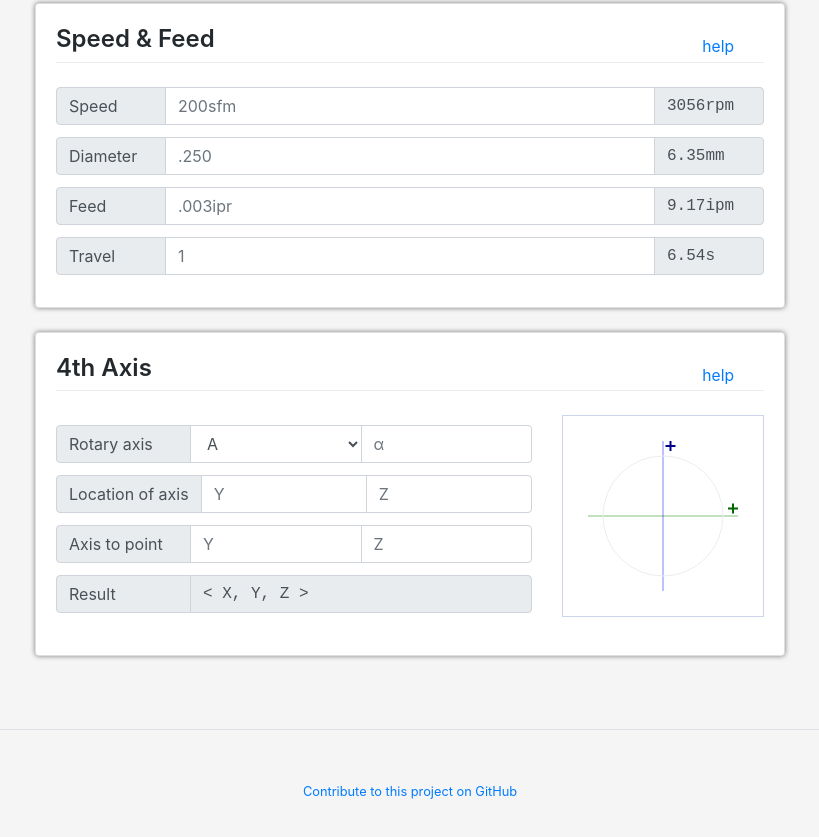
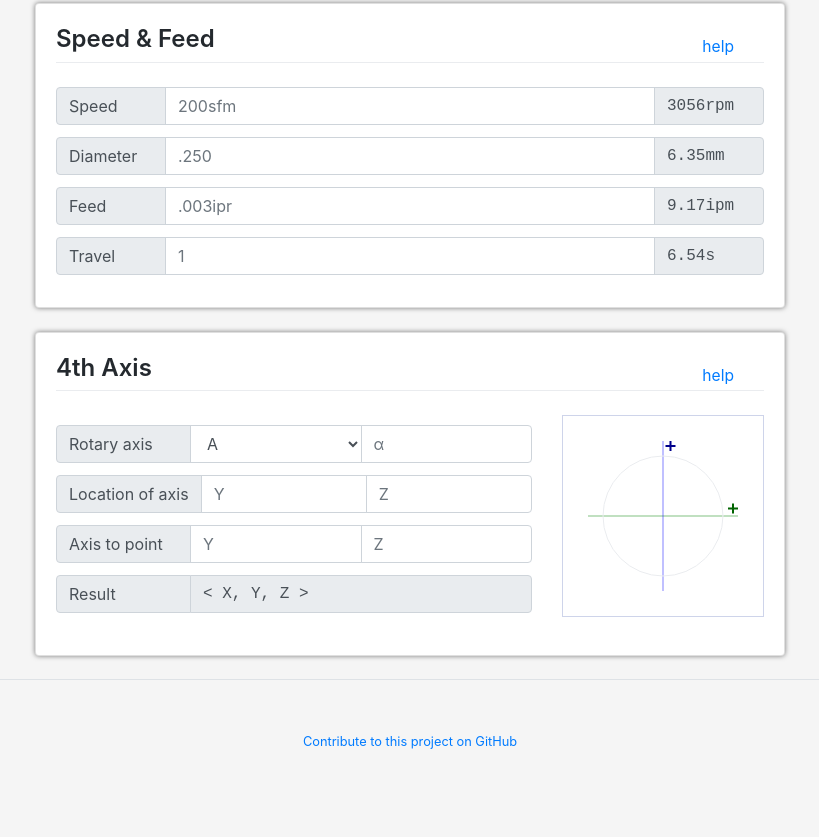
Before and after one commit to scottmwyant/CNCmath, a plain HTML site: page app.html in a window 1280 px wide. Shown: the part 841-1678 px from the top of the page, without its empty margins (230-1049 px from the left). After the commit the page ends 1641 px from the top, so only its background shows below. Drawn offline with Linux system fonts and the light colour scheme.

Commit message:
Tweak footer layout

```diff
--- a/styles/markdown.css
+++ b/styles/markdown.css
@@ -1,5 +1,4 @@
 main {
-  margin-bottom: 16px;
   font-family: -apple-system,BlinkMacSystemFont,"Segoe UI",Helvetica,Arial,sans-serif,"Apple Color Emoji","Segoe UI Emoji","Segoe UI Symbol";
   font-size: 16px;
   line-height: 1.5;
--- a/styles/site.css
+++ b/styles/site.css
@@ -3,9 +3,6 @@
 */
 :root{
   --header-background: rgb(40, 44, 58);
-  --app-calculation: rgb(255,255,240); /*original yellow */
-  --app-calculation: rgb(250, 255, 189); /* yellow autofill highlight iOS*/
-  --app-calculation: rgba(233, 236, 239, 0.3); /* input-group-prepend background-color partially transparent */
   --app-calculation: rgb(233, 236, 239); /*input-group-prepend background-color*/
 }
 
@@ -15,7 +12,7 @@
 body {
   position: relative;
   min-height: 100vh;
-  padding-bottom: 170px; /* Should be equal to the height of your footer */
+  padding-bottom: 120px; /* Should be equal to the height of your footer */
 }
 
 /*
@@ -71,7 +68,6 @@ footer.row{
   border-top: 1px solid #dee2e6;
   padding-top: 3rem;
   padding-bottom: 3rem;
-  margin-top: 1.5rem;
   text-align: center;
 }
 footer a{
```
